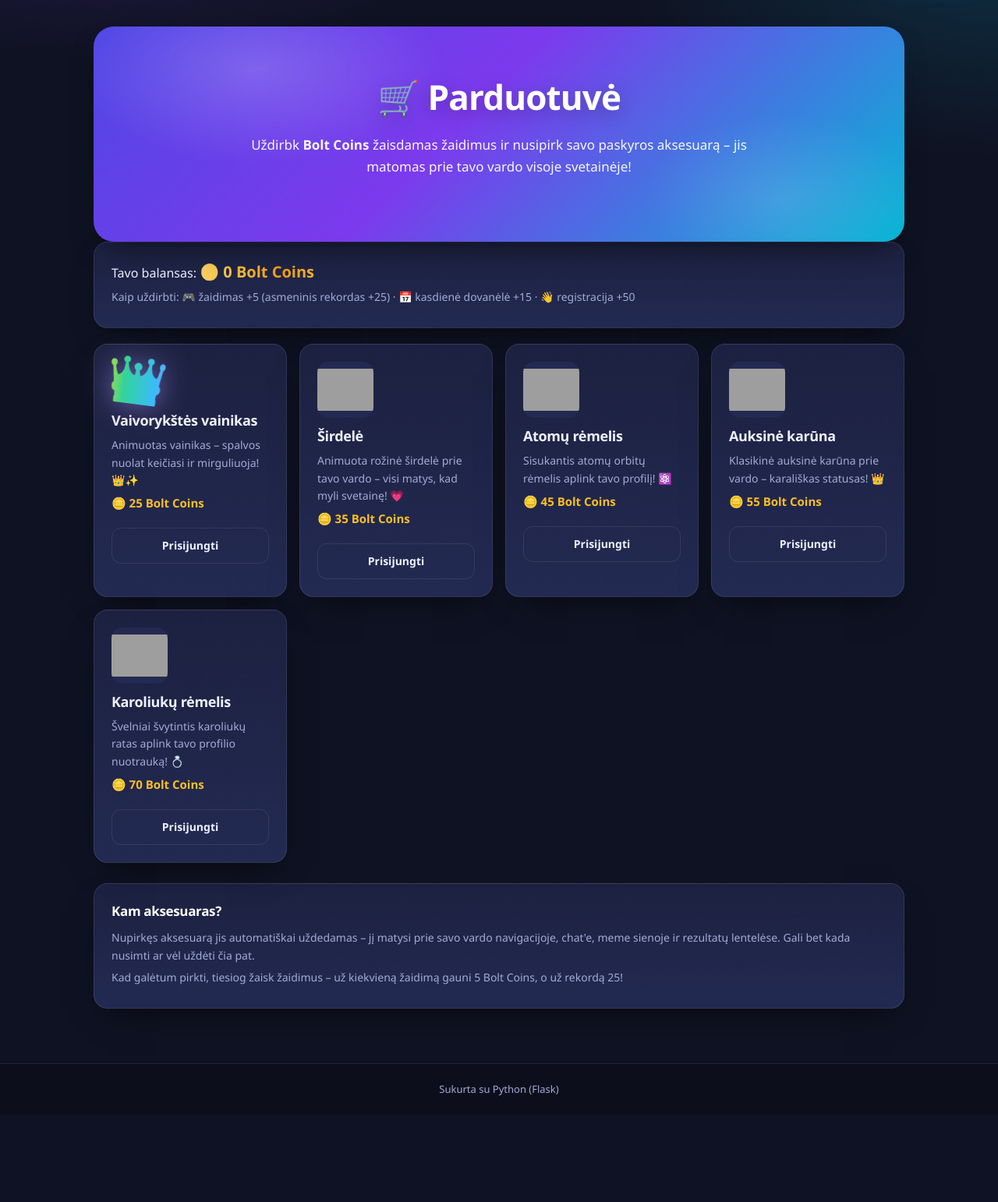
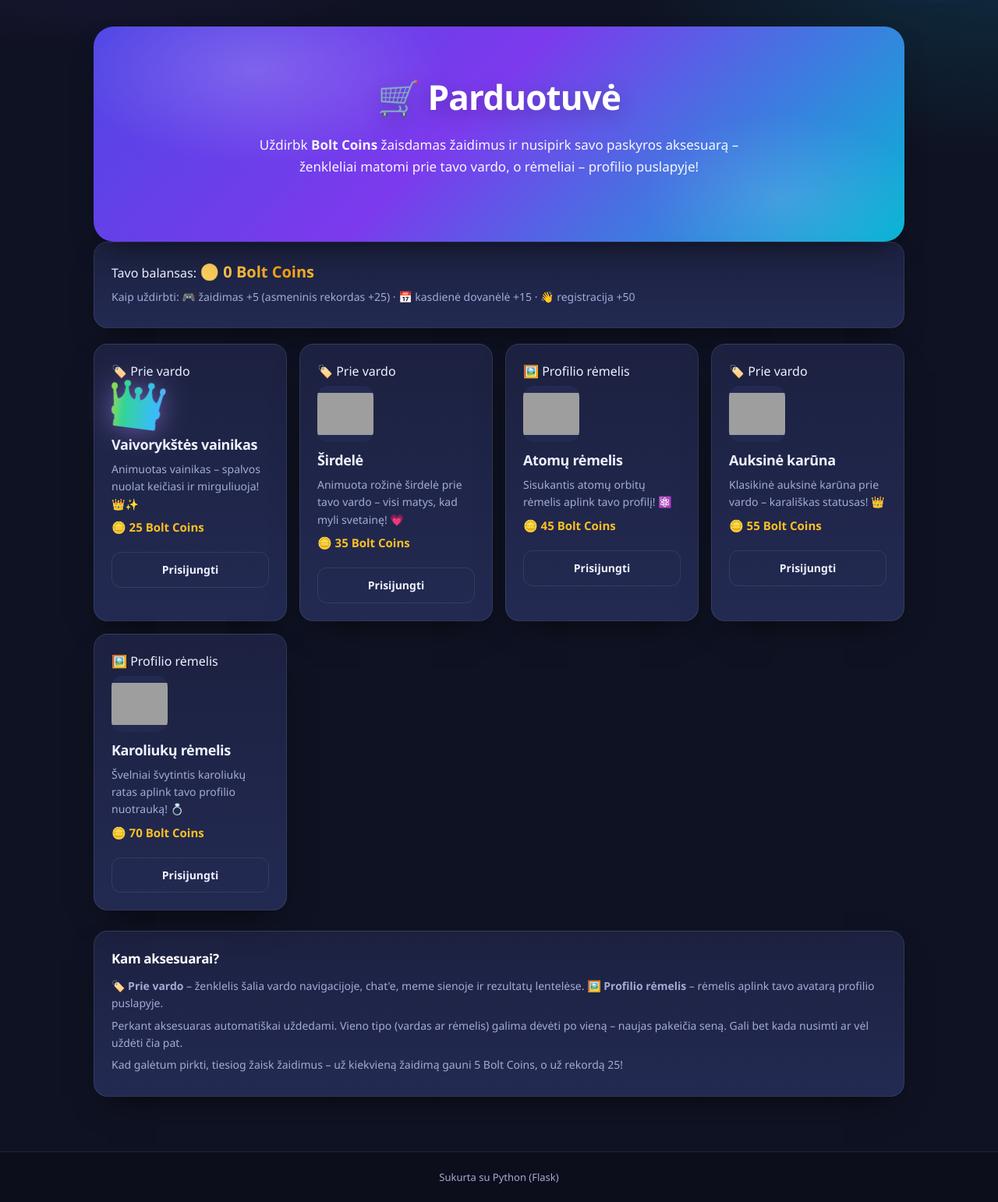
Before and after one commit to bygbaby123-max/svetaine, a Flask app: page /shop in a window 1280 px wide. Shown: the part 73-1615 px from the top of the page at 78% size. Before the commit the page ends 1478 px from the top, so only its background shows below. Run offline with Flask 3, Linux system fonts and the light colour scheme; data comes from the database, SQL or seed files in the repository; some libraries are stand-ins or nearby versions; grey boxes are pictures that could not be loaded.

Commit message:
Šablonai: avataras + profilio rėmelis profilyje

```diff
--- a/templates/shop.html
+++ b/templates/shop.html
@@ -4,7 +4,7 @@
 {% block content %}
 <section class="hero">
   <h1>🛒 Parduotuvė</h1>
-  <p class="lead">Uždirbk <b>Bolt Coins</b> žaisdamas žaidimus ir nusipirk savo paskyros aksesuarą – jis matomas prie tavo vardo visoje svetainėje!</p>
+  <p class="lead">Uždirbk <b>Bolt Coins</b> žaisdamas žaidimus ir nusipirk savo paskyros aksesuarą – ženkleliai matomi prie tavo vardo, o rėmeliai – profilio puslapyje!</p>
 </section>
 
 <section class="card shop-balance">
@@ -15,8 +15,11 @@
 <section class="game-grid shop-grid">
   {% for it in items %}
   <div class="card shop-card">
+    <span class="shop-slot {% if it['slot'] == 'frame' %}slot-frame{% else %}slot-name{% endif %}">
+      {% if it['slot'] == 'frame' %}🖼️ Profilio rėmelis{% else %}🏷️ Prie vardo{% endif %}
+    </span>
     {% if it['image'] %}
-      <img class="shop-img" src="{{ it['image'] }}" alt="{{ it['name'] }}">
+      <img class="shop-img {% if it['slot'] == 'frame' %}shop-img-frame{% endif %}" src="{{ it['image'] }}" alt="{{ it['name'] }}">
     {% else %}
       <span class="shop-emoji {{ it['css'] }}">{{ it['emoji'] or '✨' }}</span>
     {% endif %}
@@ -53,8 +56,9 @@
 </section>
 
 <section class="card">
-  <h3>Kam aksesuaras?</h3>
-  <p class="hint">Nupirkęs aksesuarą jis automatiškai uždedamas – jį matysi prie savo vardo navigacijoje, chat'e, meme sienoje ir rezultatų lentelėse. Gali bet kada nusimti ar vėl uždėti čia pat.</p>
+  <h3>Kam aksesuarai?</h3>
+  <p class="hint"><b>🏷️ Prie vardo</b> – ženklelis šalia vardo navigacijoje, chat'e, meme sienoje ir rezultatų lentelėse. <b>🖼️ Profilio rėmelis</b> – rėmelis aplink tavo avatarą profilio puslapyje.</p>
+  <p class="hint">Perkant aksesuaras automatiškai uždedami. Vieno tipo (vardas ar rėmelis) galima dėvėti po vieną – naujas pakeičia seną. Gali bet kada nusimti ar vėl uždėti čia pat.</p>
   <p class="hint">Kad galėtum pirkti, tiesiog žaisk žaidimus – už kiekvieną žaidimą gauni {{ coins_play }} Bolt Coins, o už rekordą {{ coins_record }}!</p>
 </section>
 {% endblock %}
```
Also changed, not shown: templates/panel.html (+13 -3 lines).
